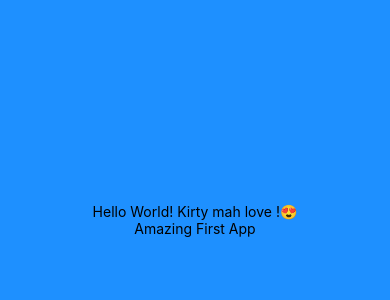
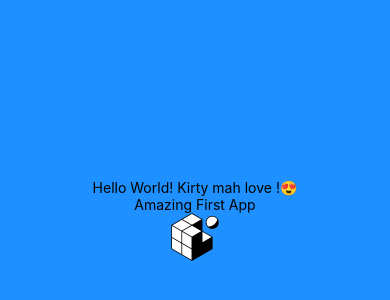
Before and after one commit to jp-nullpod/DoneWithIt, a React Native app: screen / in a window 390 px wide. Shown: the part 202-502 px from the top of the page. Built offline with nearby package versions, Linux system fonts and the light colour scheme.

Commit message:
image added

```diff
--- a/App.js
+++ b/App.js
@@ -1,6 +1,6 @@
 import { StatusBar } from 'expo-status-bar';
 import React from 'react';
-import { StyleSheet, Text, View, SafeAreaView } from 'react-native';
+import { StyleSheet, Text, View, Image, SafeAreaView } from 'react-native';
 
 export default function App() {
   const handlePress = () => console.log("text pressed")
@@ -9,6 +9,7 @@ export default function App() {
     <SafeAreaView style={styles.container}>
       <Text>Hello World! Kirty mah love !😍</Text>
       <Text numberOfLines={1} onPress={handlePress}>Amazing First App</Text>
+      <Image source={require("./assets/favicon.png")} />
       <StatusBar style="auto" />
     </SafeAreaView>
   );
```
